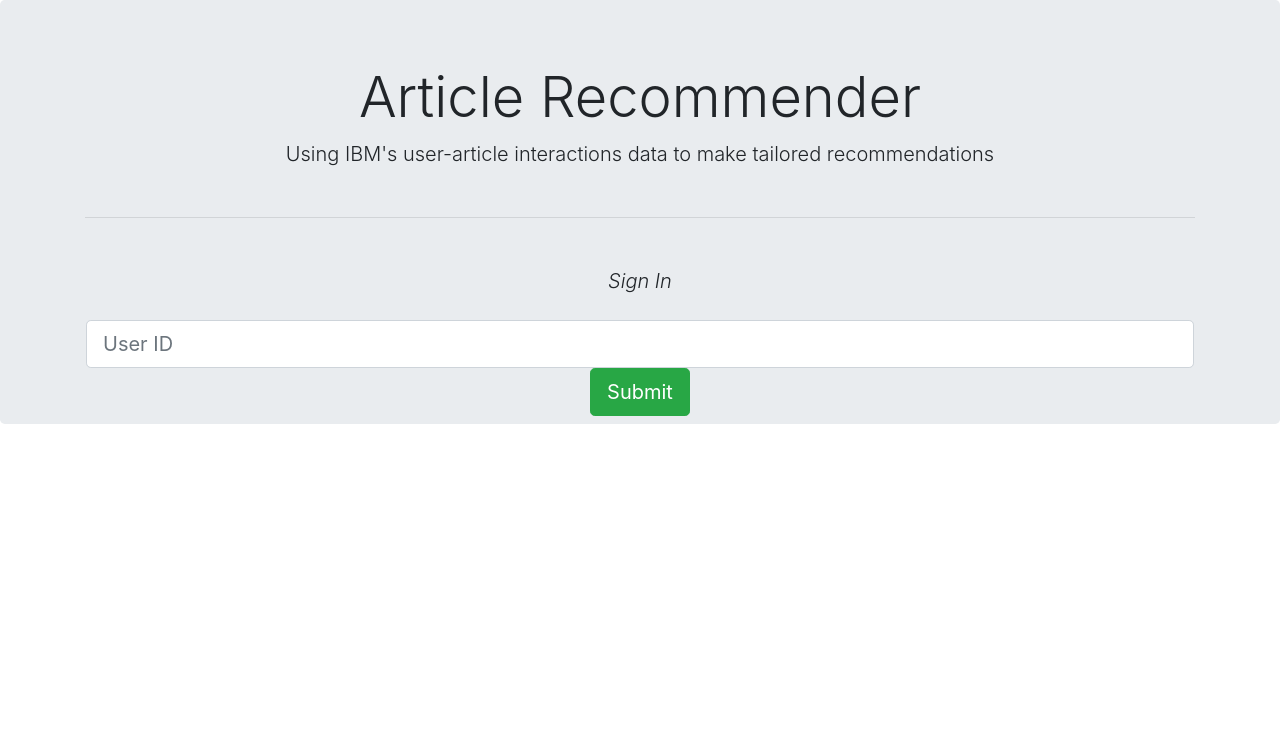
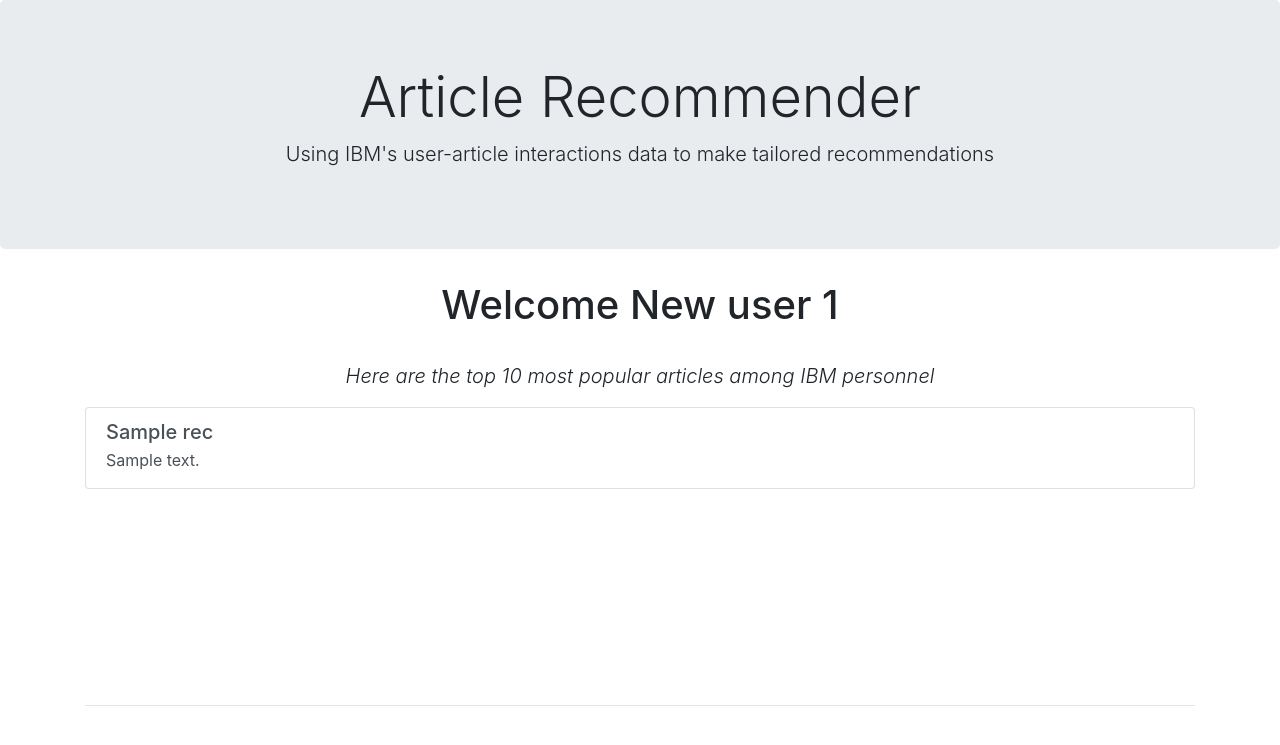
Before and after one commit to sameedakber-ai/ibm-recommendations-2, a Flask app: template templates/newuser.html in a window 1280 px wide. Shown: the top 745 px of the page. Run offline with Flask 2, Linux system fonts and the light colour scheme; the template is opened without the code that fills it: most values are stand-ins (such as "Sample title", 1, 10 or a date in 2020); parts of the project's set-up code (start-up, migrations or seed data) failed here and were passed over; some libraries are stand-ins or nearby versions.

Commit message:
refactor: Refactor form content

```diff
--- a/templates/index.html
+++ b/templates/index.html
@@ -15,7 +15,8 @@
             <p class="text-center lead">Using IBM's user-article interactions data to make tailored recommendations</p>
             {% block hide %}
             <hr class="my-5">
-            <p class="text-center font-italic lead">Sign In</p>
+            <div class="container">
+                <p class="text-center font-italic lead">Sign In with an existing ID or sign up with a new one</p>
                 <div class="row">
                     <div class="col-lg-12 form-control-lg">
                         <form action="/temp" method="POST">
@@ -24,6 +25,7 @@
                                 <button class="btn btn-lg btn-success" type="submit">Submit</button>
                             </div>
                         </form>
+                    </div>
                 </div>
             </div>
             {% endblock %}
--- a/templates/newuser.html
+++ b/templates/newuser.html
@@ -1,7 +1,27 @@
 {% extends 'index.html' %}
+
+{% block hide %}
+{% endblock %}
 
 {% block content %}
 
+    <h1 class="text-center">Welcome New user {{ id }}</h1>
+    <br>
+    <p class="text-center lead font-italic">Here are the top 10 most popular articles among IBM personnel</p>
+    <div class="overflow-auto list-group" style="height: 250px;">
+        {% for rec,desc,link in recs %}
+            <a href="{{ url_for('updatedatabase', subpath=link, id=id, article=rec) }}" class="list-group-item list-group-item-action flex-column align-items-start">
+                <div class="d-flex w-100 justify-content-between">
+                    <h5 class="mb-1">{{ rec }}</h5>
+                </div>
+                <p class="mb-1">{{ desc }}</p>
+            </a>
+        {% endfor %}
+    </div>
 
+    <hr class="my-5">
 
 {% endblock %}
+
+{% block redirect %}
+{% endblock %}
```
Lines whose indentation alone changed are shown as unchanged.
